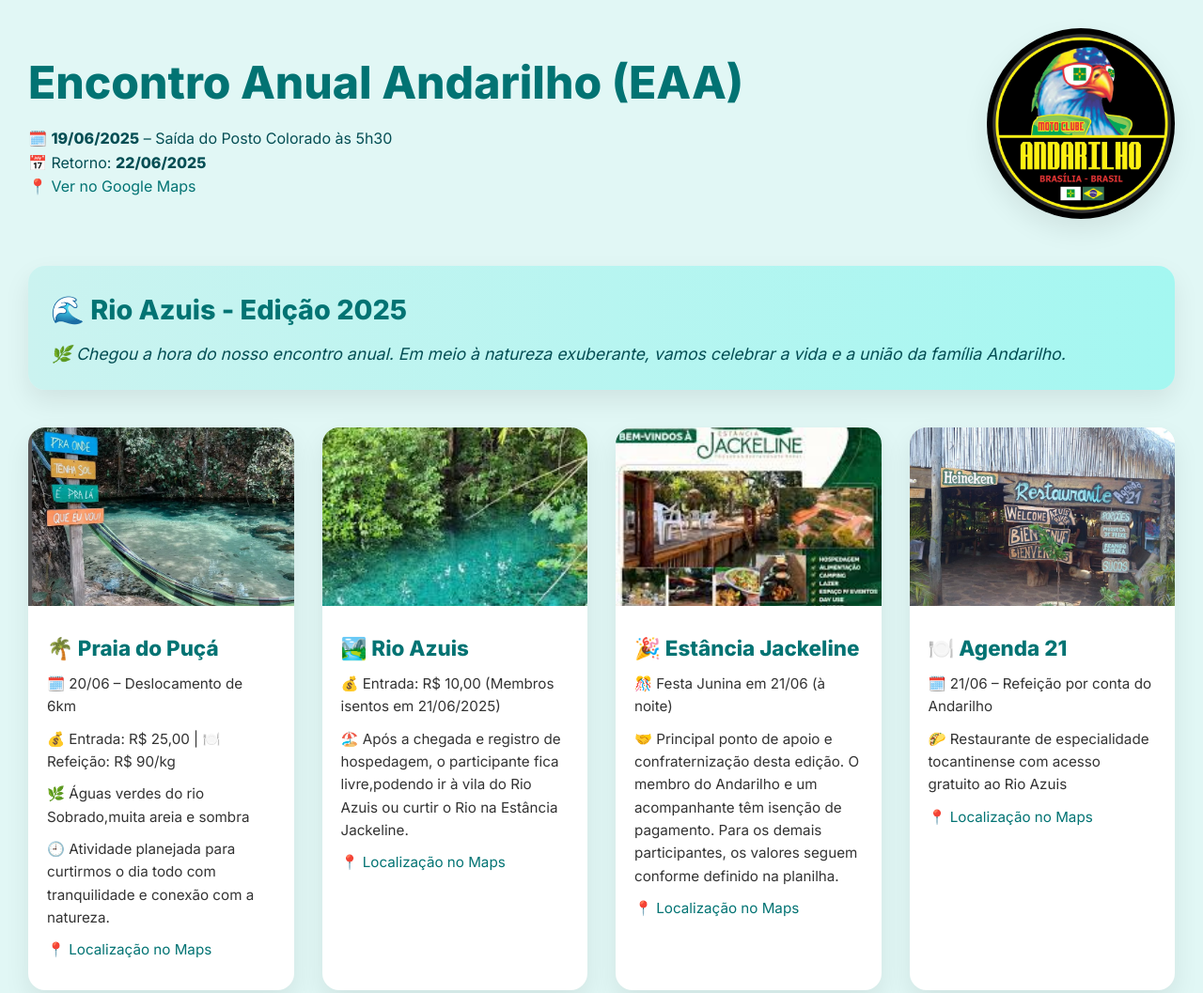
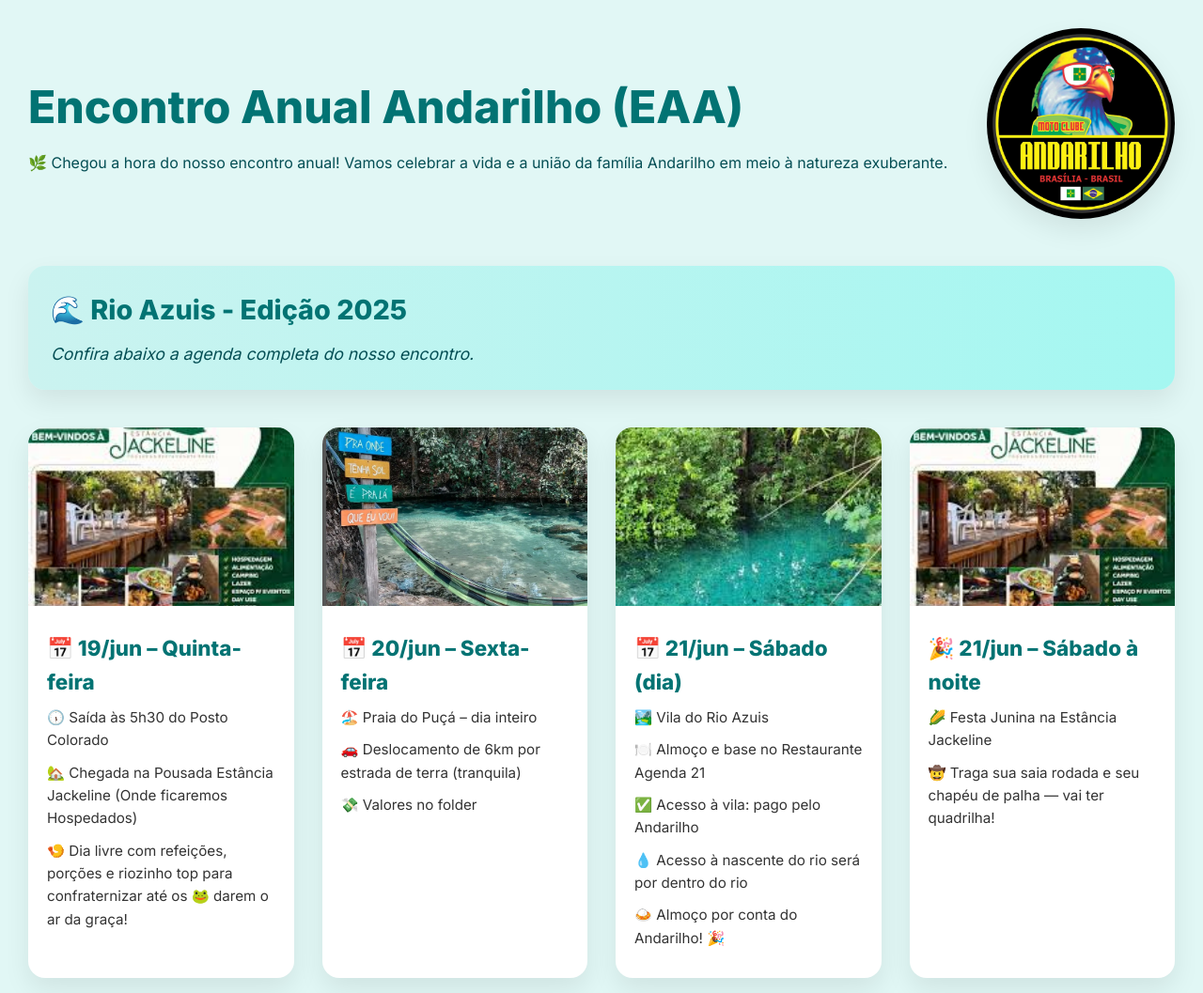
Before and after one commit to lramon2001/EAA_2025, a plain HTML site: page index.html in a window 1280 px wide. Shown: the top 1057 px of the page at 94% size. Drawn offline with Linux system fonts and the light colour scheme.

Commit message:
Update index.html

```diff
--- a/index.html
+++ b/index.html
@@ -136,70 +136,80 @@
     }
   </style>
 </head>
+<!-- Substitua o conteúdo do <body> do seu HTML original por este -->
+
 <body>
   <div class="container">
     <div class="header">
       <div>
         <h1>Encontro Anual Andarilho (EAA)</h1>
-        <p>
-          🗓️ <strong>19/06/2025</strong> – Saída do Posto Colorado às 5h30<br>
-          📅 Retorno: <strong>22/06/2025</strong><br>
-          📍 <a href="https://www.google.com/maps?q=Posto+Colorado" target="_blank" style="color: #027373; text-decoration: none;">Ver no Google Maps</a>
-        </p>
+        <p>🌿 Chegou a hora do nosso encontro anual! Vamos celebrar a vida e a união da família Andarilho em meio à natureza exuberante.</p>
       </div>
       <img src="https://github.com/lramon2001/EAA_2025/blob/main/andarilho.jpg?raw=true" alt="Logo Andarilho" />
     </div>
 
     <div class="intro">
-      <h2>🌊 Rio Azuis - Edição 2025 </h2>
-      <p>🌿 Chegou a hora do nosso encontro anual. Em meio à natureza exuberante, vamos celebrar a vida e a união da família Andarilho.</p>
+      <h2>🌊 Rio Azuis - Edição 2025</h2>
+      <p>Confira abaixo a agenda completa do nosso encontro.</p>
     </div>
 
     <div class="grid">
 
-       <div class="card">
-        <img src="https://github.com/lramon2001/EAA_2025/blob/main/praia_do_puca.jpg?raw=true" alt="Praia do Puçá">
+      <!-- 19/jun - Quinta -->
+      <div class="card">
+        <img src="https://github.com/lramon2001/EAA_2025/blob/main/estancia_jackeline.jpg?raw=true" alt="Estância Jackeline">
         <div class="card-content">
-          <h3>🌴 Praia do Puçá</h3>
-          <p>🗓️ 20/06 – Deslocamento de 6km</p>
-          <p>💰 Entrada: R$ 25,00 | 🍽️ Refeição: R$ 90/kg</p>
-          <p>🌿 Águas verdes do rio Sobrado,muita areia e sombra</p>
-          <p>🕘 Atividade planejada para curtirmos o dia todo com tranquilidade e conexão com a natureza.</p>
-          <p>📍 <a href="https://www.google.com/maps?q=Praia+do+Puçá+Aurora+do+Tocantins" target="_blank" style="color: #027373; text-decoration: none;">Localização no Maps</a></p>
+          <h3>📅 19/jun – Quinta-feira</h3>
+          <p>🕠 Saída às 5h30 do Posto Colorado</p>
+          <p>🏡 Chegada na Pousada Estância Jackeline (Onde ficaremos Hospedados)</p>
+          <p>🍤 Dia livre com refeições, porções e riozinho top para confraternizar até os 🐸 darem o ar da graça!</p>
         </div>
       </div>
 
+      <!-- 20/jun - Sexta -->
+      <div class="card">
+        <img src="https://github.com/lramon2001/EAA_2025/blob/main/praia_do_puca.jpg?raw=true" alt="Praia do Puçá">
+        <div class="card-content">
+          <h3>📅 20/jun – Sexta-feira</h3>
+          <p>🏖️ Praia do Puçá – dia inteiro</p>
+          <p>🚗 Deslocamento de 6km por estrada de terra (tranquila)</p>
+          <p>💸 Valores no folder </p>
+        </div>
+      </div>
+
+      <!-- 21/jun - Sábado (dia) -->
       <div class="card">
         <img src="https://github.com/lramon2001/EAA_2025/blob/main/rio_azuis.jpg?raw=true" alt="Rio Azuis">
         <div class="card-content">
-          <h3>🏞️ Rio Azuis</h3>
-          <p>💰 Entrada: R$ 10,00 (Membros isentos em 21/06/2025)</p>
-          <p>🏖️ Após a chegada e registro de hospedagem, o participante fica livre,podendo ir à vila do Rio Azuis ou curtir o Rio na Estância Jackeline.</p>
-          <p>📍 <a href="https://www.google.com/maps?q=Rio+Azuis+Aurora+do+Tocantins" target="_blank" style="color: #027373; text-decoration: none;">Localização no Maps</a></p>
+          <h3>📅 21/jun – Sábado (dia)</h3>
+          <p>🏞️ Vila do Rio Azuis</p>
+          <p>🍽️ Almoço e base no Restaurante Agenda 21</p>
+          <p>✅ Acesso à vila: pago pelo Andarilho</p>
+          <p>💧 Acesso à nascente do rio será por dentro do rio</p>
+          <p>🍛 Almoço por conta do Andarilho! 🎉</p>
         </div>
       </div>
 
+      <!-- 21/jun - Sábado à noite -->
       <div class="card">
-        <img src="https://github.com/lramon2001/EAA_2025/blob/main/estancia_jackeline.jpg?raw=true" alt="Estância Jackeline">
+        <img src="https://github.com/lramon2001/EAA_2025/blob/main/estancia_jackeline.jpg?raw=true" alt="Festa Junina">
         <div class="card-content">
-          <h3>🎉 Estância Jackeline</h3>
-          <p>🎊 Festa Junina em 21/06 (à noite)</p>
-          <p>🤝 Principal ponto de apoio e confraternização desta edição. O membro do Andarilho e um acompanhante têm isenção de pagamento. Para os demais participantes, os valores seguem conforme definido na planilha.</p>
-          <p>📍 <a href="https://www.google.com/maps?q=Estância+Jackeline+Aurora+do+Tocantins" target="_blank" style="color: #027373; text-decoration: none;">Localização no Maps</a></p>
+          <h3>🎉 21/jun – Sábado à noite</h3>
+          <p>🌽 Festa Junina na Estância Jackeline</p>
+          <p>🤠 Traga sua saia rodada e seu chapéu de palha — vai ter quadrilha!</p>
         </div>
       </div>
 
-
+      <!-- 22/jun - Domingo -->
       <div class="card">
-        <img src="https://github.com/lramon2001/EAA_2025/blob/main/agenda_21.jpg?raw=true" alt="Agenda 21">
+        <img src=https://github.com/lramon2001/EAA_2025/blob/main/estrada_2.jpg?raw=true" alt="Volta para casa">
         <div class="card-content">
-          <h3>🍽️ Agenda 21</h3>
-          <p>🗓️ 21/06 – Refeição por conta do Andarilho</p>
-          <p>🌮 Restaurante de especialidade tocantinense com acesso gratuito ao Rio Azuis</p>
-          <p>📍 <a href="https://www.google.com/maps?q=Restaurante+Agenda+21+Aurora+do+Tocantins" target="_blank" style="color: #027373; text-decoration: none;">Localização no Maps</a></p>
+          <h3>📅 22/jun – Domingo</h3>
+          <p>🛣️ Hora de voltar pra casa...</p>
+          <p>🏠 Ao chegar em casa, avise no grupo que chegou bem e mande um zap para Villas no pv reclamando de tudo que não gostou.</p>
+          <p>🌍 Em 2026 a gente repete a festa em outro lugar.  </p>
         </div>
       </div>
-
     </div>
 
     <div class="footer-img">
@@ -207,7 +217,7 @@
         🤠🎶🌽🛣️ Chama a turma que a festa começa na estrada! 🛣️🌽🎶🤠
       </p>
     </div>
-
   </div>
 </body>
+
 </html>
```
